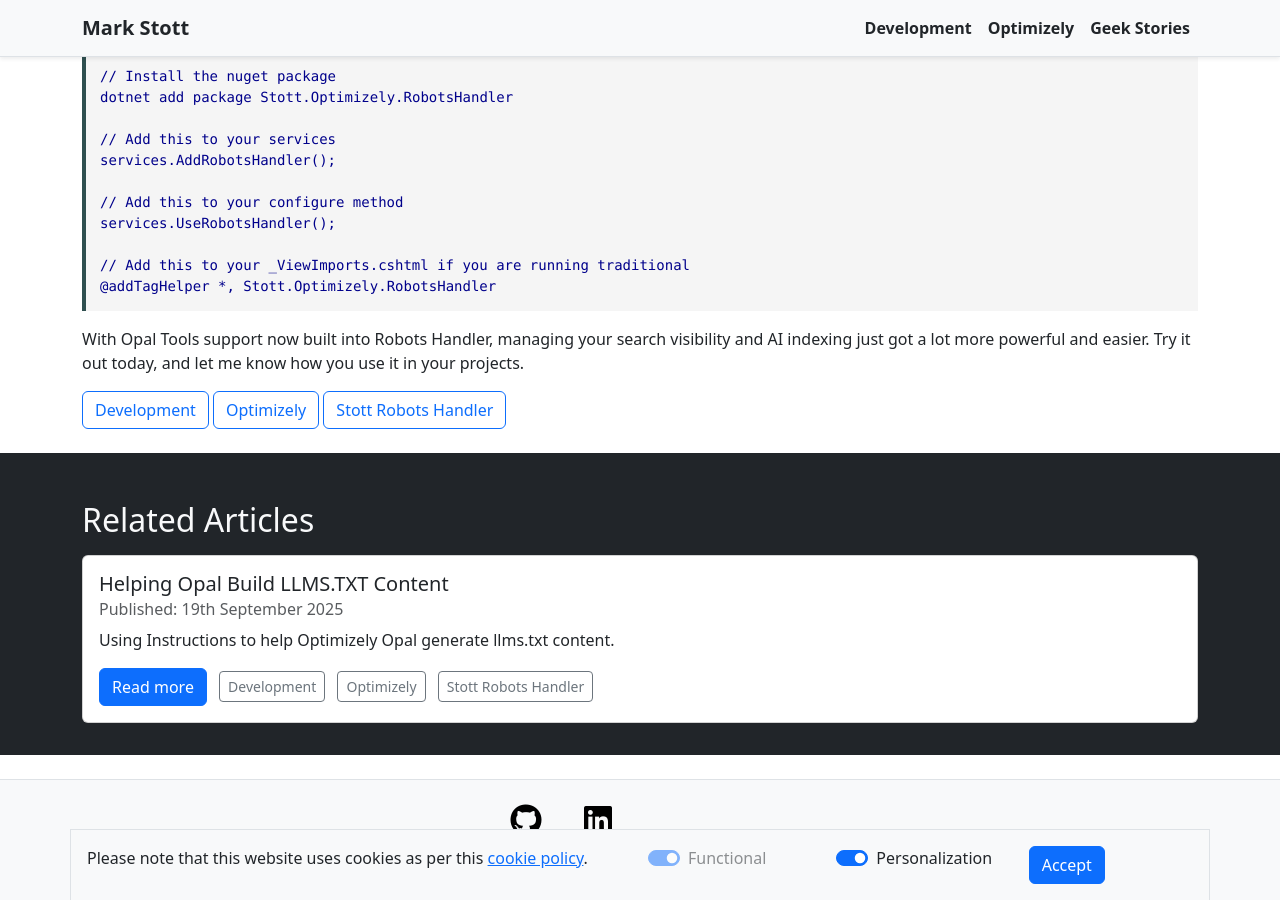
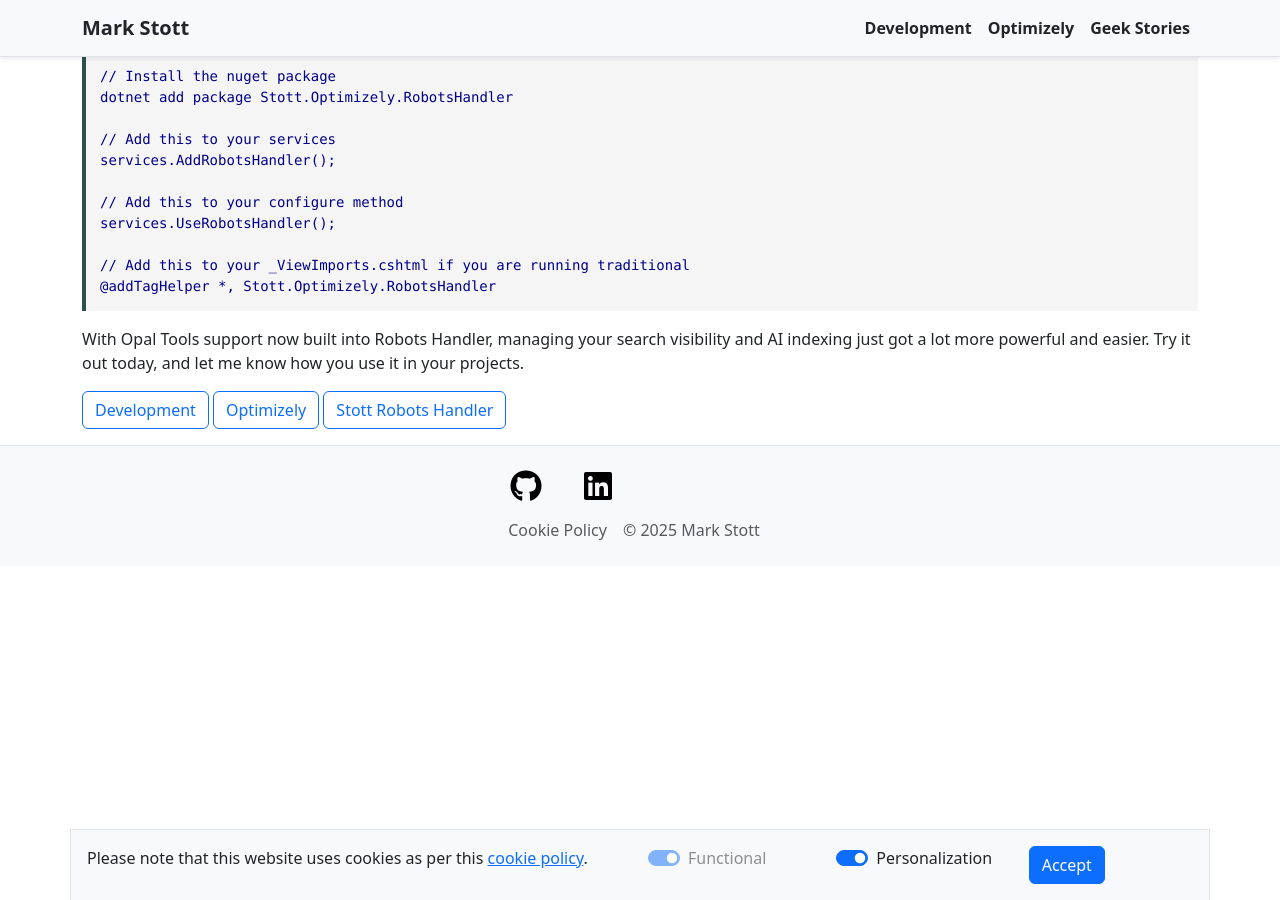
Before and after one commit to GeekInTheNorth/GeekInTheNorth.github.io, a Jekyll site: the page built from _posts/2025-09-17-stott-robots-handler-v6.md, in a window 1280 px wide and 900 px high, scrolled down 5384 px. Built offline with Jekyll 4.4.1, drawn with Linux system fonts in a browser that asks for light colours.

Commit message:
Hide article that isn't being served properly

```diff
--- a/_posts/2025-09-17-stott-robots-handler-v6.md
+++ b/_posts/2025-09-17-stott-robots-handler-v6.md
@@ -7,8 +7,6 @@
   - Development
   - Optimizely
   - "Stott Robots Handler"
-relatedArticles:
-  - "_posts/2025-09-19-helping-opal-build-llms.txt-content.md"
 ---
 
 During August, the Netcel team and I took part in the Optimizely Opal Hackathon.  The challenge for this hackathon was to generate tools that extend Opal's abilities within the Optimizely Platform.  As a late second entry for our team, I put forward a proposal to add Opal Tools support to an Optimizely AddOn.  This work sparked something bigger, and today I'm excited to share that Opal Tools functionality and improved headless support has made it's way into a production-ready release of Stott Robots Handler v6.
```
Also changed, not shown: _posts/2025-09-29-helping-opal-build-llms.txt-content.md (renamed from _posts/2025-09-19-helping-opal-build-llms.txt-content.md).
